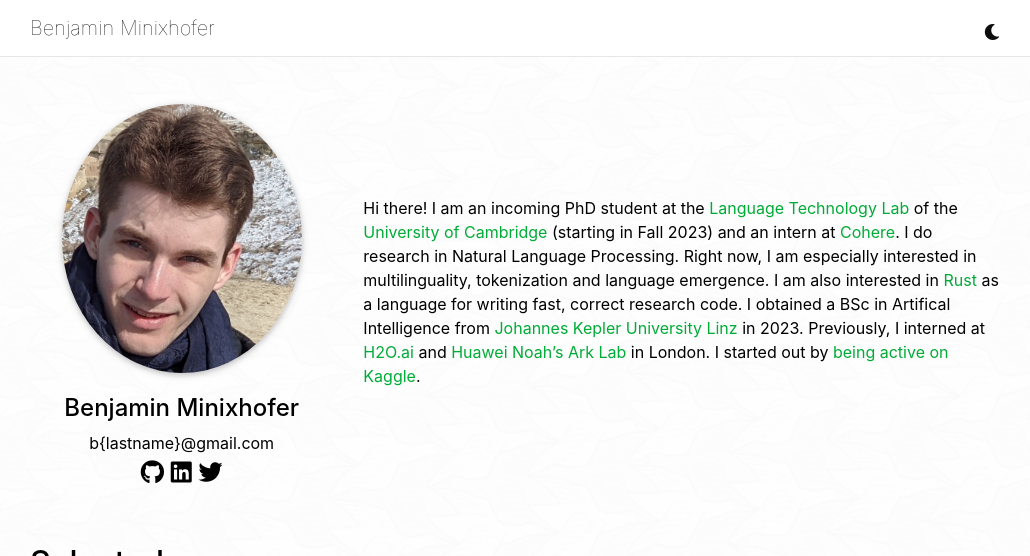
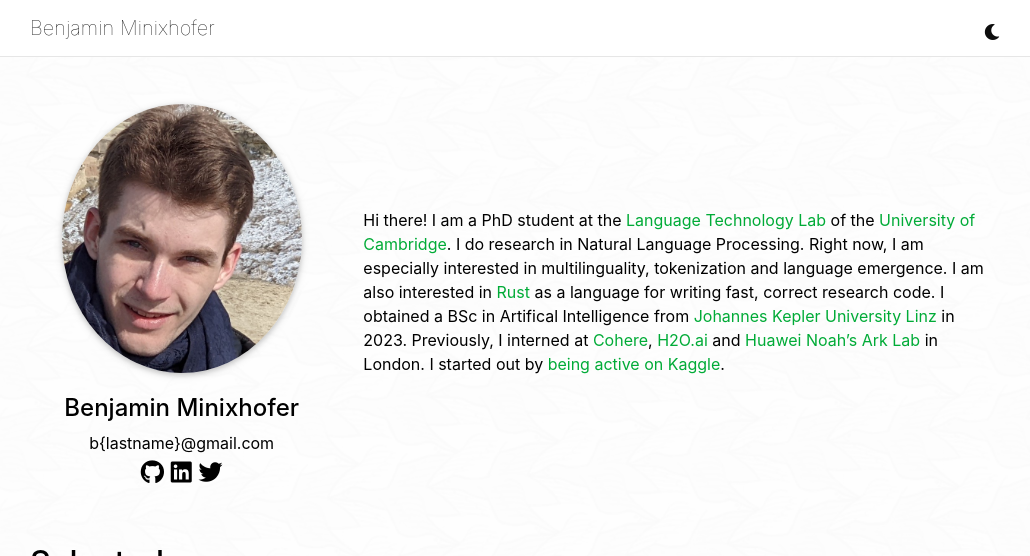
Before and after one commit to bminixhofer/bmin, a Jekyll site: the page built from _pages/about.md, in a window 1280 px wide, cut to the strip 0-556 px from the top of the page. Shown: the whole strip, without its empty margins (125-1155 px from the left). Built offline with Jekyll 4.4.1, drawn with Linux system fonts in a browser that asks for light colours; full-size pictures stand in for the smaller copies a plugin makes; comment, search, counter and statistics services are not loaded; a style sheet for code colours, icons or effects is not loaded.

Commit message:
Update about.md

```diff
--- a/_pages/about.md
+++ b/_pages/about.md
@@ -14,4 +14,4 @@
 social: true  # includes social icons at the bottom of the page
 ---
 
-Hi there! I am an incoming PhD student at the [Language Technology Lab](https://ltl.mmll.cam.ac.uk) of the [University of Cambridge](https://www.cam.ac.uk) (starting in Fall 2023) and an intern at [Cohere](https://cohere.com). I do research in Natural Language Processing. Right now, I am especially interested in multilinguality, tokenization and language emergence. I am also interested in [Rust](https://www.rust-lang.org) as a language for writing fast, correct research code. I obtained a BSc in Artifical Intelligence from [Johannes Kepler University Linz](https://www.jku.at/en) in 2023. Previously, I interned at [H2O.ai](https://h2o.ai/) and [Huawei Noah's Ark Lab](http://dev3.noahlab.com.hk) in London. I started out by [being](https://www.kaggle.com/c/petfinder-adoption-prediction/discussion/125436) [active](https://www.kaggle.com/c/petfinder-adoption-prediction/leaderboard) [on](https://www.kaggle.com/c/chaii-hindi-and-tamil-question-answering/leaderboard) [Kaggle](https://www.kaggle.com/bminixhofer).
+Hi there! I am a PhD student at the [Language Technology Lab](https://ltl.mmll.cam.ac.uk) of the [University of Cambridge](https://www.cam.ac.uk). I do research in Natural Language Processing. Right now, I am especially interested in multilinguality, tokenization and language emergence. I am also interested in [Rust](https://www.rust-lang.org) as a language for writing fast, correct research code. I obtained a BSc in Artifical Intelligence from [Johannes Kepler University Linz](https://www.jku.at/en) in 2023. Previously, I interned at [Cohere](https://cohere.com/), [H2O.ai](https://h2o.ai/) and [Huawei Noah's Ark Lab](http://dev3.noahlab.com.hk) in London. I started out by [being](https://www.kaggle.com/c/petfinder-adoption-prediction/discussion/125436) [active](https://www.kaggle.com/c/petfinder-adoption-prediction/leaderboard) [on](https://www.kaggle.com/c/chaii-hindi-and-tamil-question-answering/leaderboard) [Kaggle](https://www.kaggle.com/bminixhofer).
```
